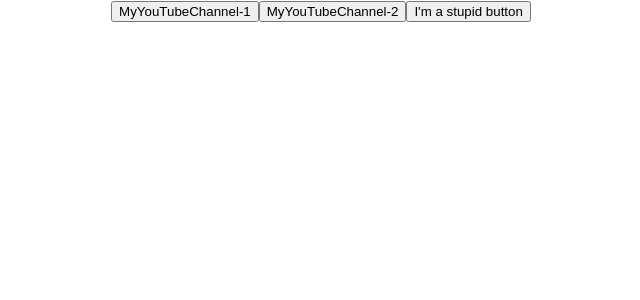
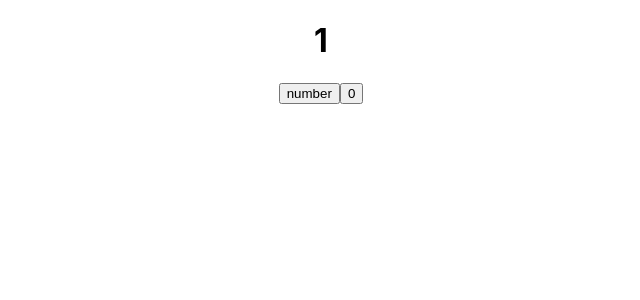
Before and after one commit to RomanHass/microtasks, a React (Create React App) app: page / in a window 1280 px wide. Shown: the top 300 px of the page, without its empty margins (319-959 px from the left). Built offline with nearby package versions, Linux system fonts and the light colour scheme.

Commit message:
Add learn useState

```diff
--- a/src/App.tsx
+++ b/src/App.tsx
@@ -1,58 +1,25 @@
-import React, {MouseEvent} from 'react';
+import React, { useState } from 'react';
 import './App.css';
-import { Button } from './components/Button';
 
 function App() {
 
-  // const myFirstSubscriber = (event: MouseEvent<HTMLButtonElement>) => {
-  //   console.log("Hello, I'm Roman");
-  // };
+  // let a = 1;
 
-  // const mySecondSubscriber = (event: MouseEvent<HTMLButtonElement>) => {
-  //   console.log("Hello, I'm Ivan");
-  // };
+  let [a, setA] = useState<number>(1);
 
-  // const onClickHandler = (name: string) => {
-  //   console.log(`Hello my name is ${name}`);
-  // };
-
-  // const foo1 = () => {
-  //   console.log(100200);
-  // };
-
-  // const foo2 = (num: number) => {
-  //   console.log(num);
-  // };
-
-  const Button1Foo = (subscriber: string, age: number) => {
-    console.log(subscriber, age);
+  const onClickHandler = () => {
+    setA(++a);
   };
 
-  const Button2Foo = (subscriber: string) => {
-    console.log(subscriber)
-  };
-
-  const StupidButton = () => {
-    console.log("I'm a stupid button");
+  const onClickResetHandler = () => {
+    setA(0);
   };
 
   return (
     <div className="App">
-      {/* <button onClick={() => {console.log('Hello')}}>MyYouTubeChannel-1</button> */}
-      {/* <button onClick={() => onClickHandler("Roman")}>MyYouTubeChannel-1</button> */}
-      {/* <button onClick={() => onClickHandler("Ivan")}>MyYouTubeChannel-2</button> */}
-
-      {/* <button onClick={foo1}>1</button> */}
-      {/* <button onClick={() => foo2(100200)}>2</button> */}
-
-
-      {/* <button>MyYouTubeChannel-1</button> */}
-      <Button name="MyYouTubeChannel-1" callBack={() => Button1Foo("Roman", 21)} />
-      {/* <button>MyYouTubeChannel-2</button> */}
-      <Button name="MyYouTubeChannel-2" callBack={() => Button2Foo("Ivan")} />
-
-      <Button name="I'm a stupid button" callBack={StupidButton}/>
-
+      <h1>{a}</h1>
+      <button onClick={onClickHandler}>number</button>
+      <button onClick={onClickResetHandler}>0</button>
     </div>
   );
 }
```
